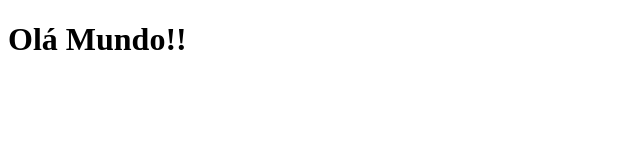
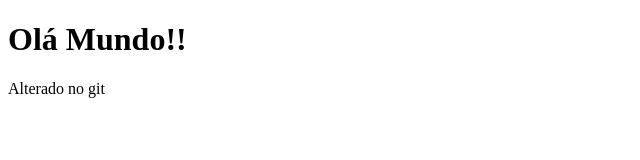
Before and after one commit to weverton-coder/Projeto-Senac, a plain HTML site: page index.html in a window 1280 px wide. Shown: the whole page, without its empty margins (0-640 px from the left). Drawn offline with Linux system fonts and the light colour scheme.

Commit message:
Update index.html

```diff
--- a/index.html
+++ b/index.html
@@ -7,5 +7,6 @@
 </head>
 <body>
     <h1>Olá Mundo!!</h1>
+    <p>Alterado no git</p>
 </body>
 </html>
```
